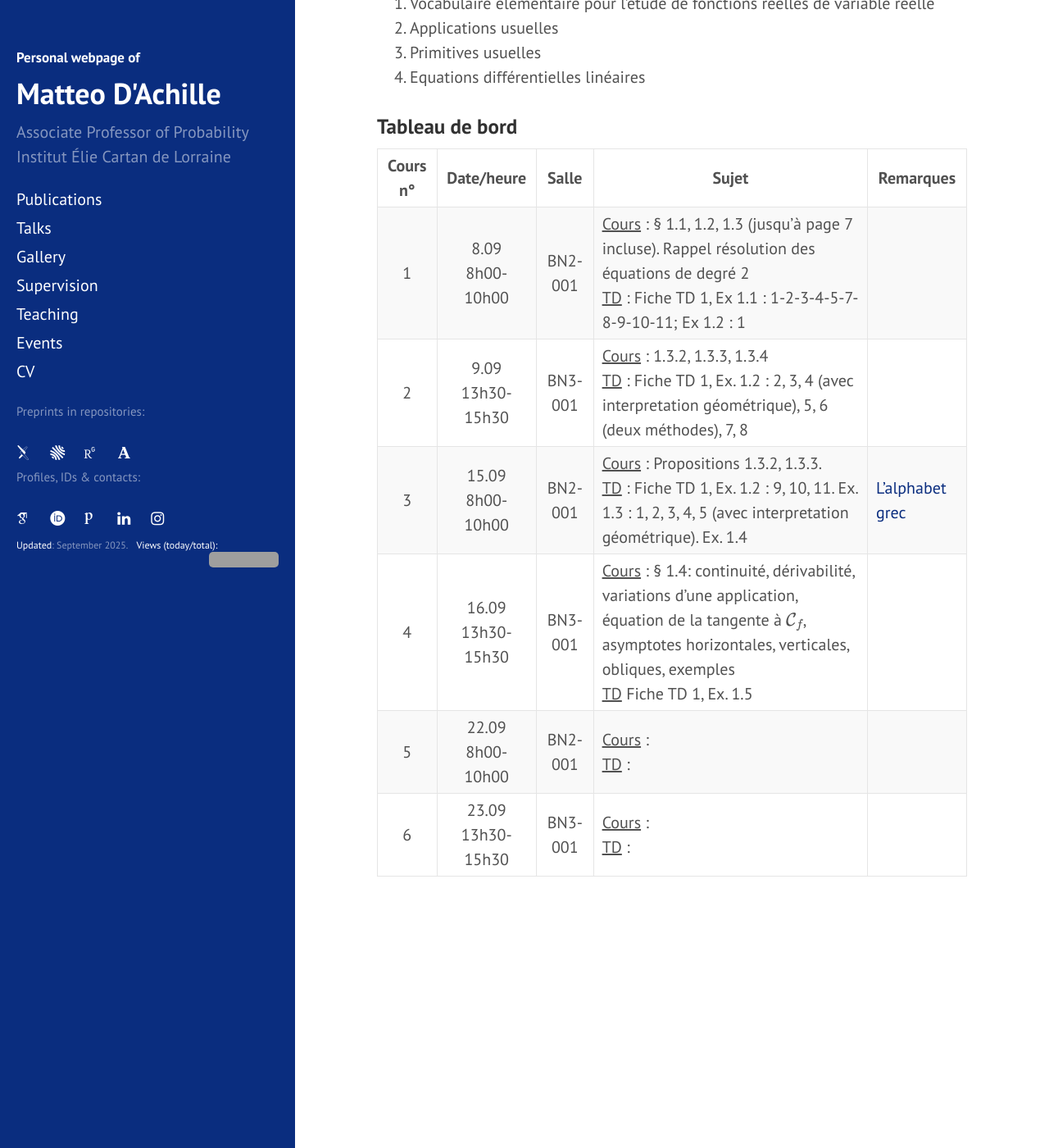
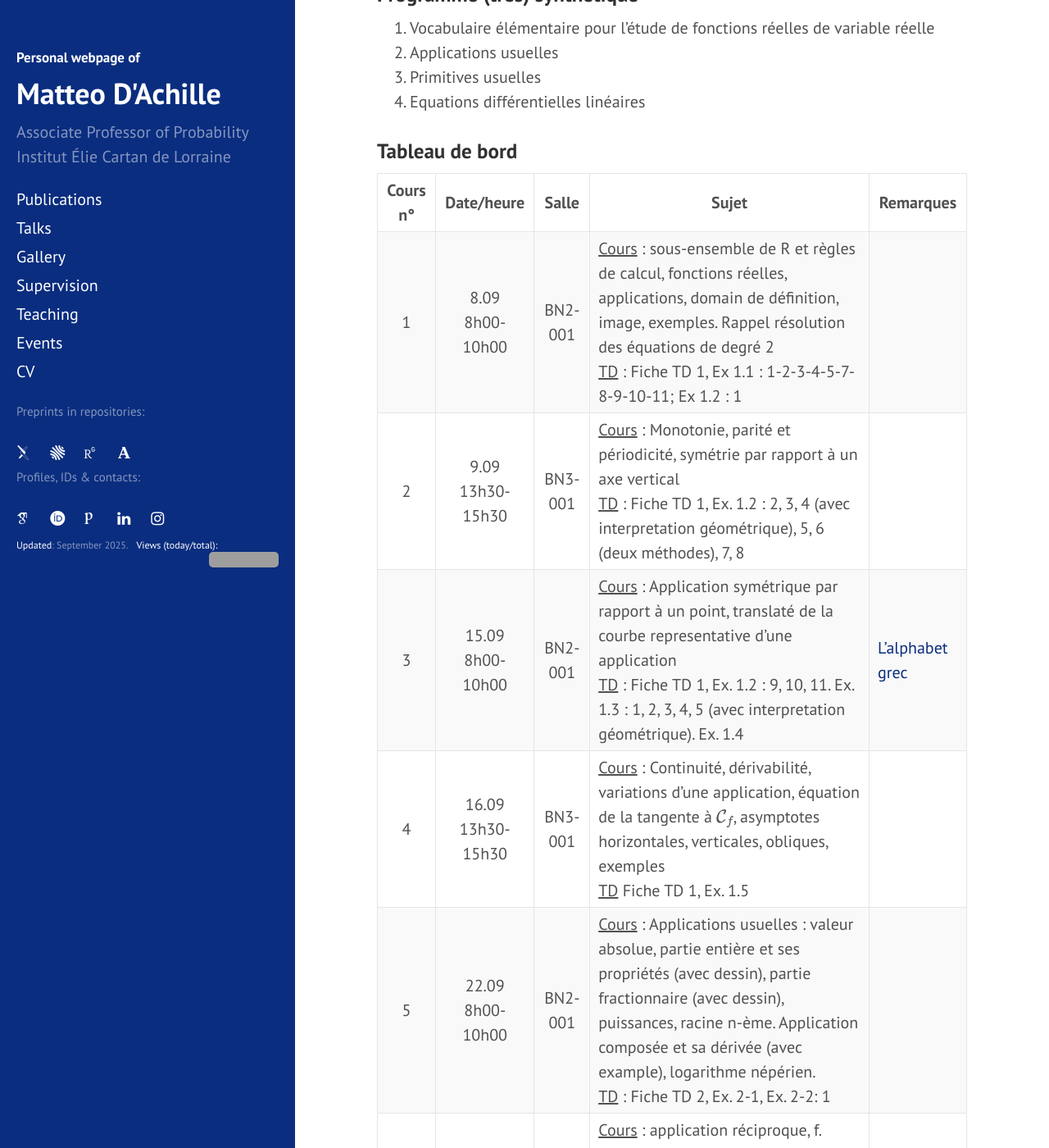
Before and after one commit to matteodachille/matteodachille.github.io, a Jekyll site: the page built from _courses/Analysis1-2025.md, in a window 1280 px wide and 1400 px high, scrolled down 575 px. Shown: the whole window at 82% size. Built offline with Jekyll 4.4.1, drawn with Linux system fonts in a browser that asks for light colours; nearby versions of some CDN libraries; some web fonts are replaced; some of the changed text lies outside the part shown; grey boxes are pictures that could not be loaded.

Commit message:
Updated Analyse 1 class

```diff
--- a/_courses/Analysis1-2025.md
+++ b/_courses/Analysis1-2025.md
@@ -36,9 +36,9 @@ Pour le materiel de cours ainsi que les annonces voir : <br/> [https://arche.uni
 
 | Cours n&deg; | Date/heure | Salle | Sujet | Remarques |
 |:---: | :---: | :---: | ------- | -- |
-| 1 | 8.09 <br/>8h00-10h00      | BN2-001|<u>Cours</u> : § 1.1, 1.2, 1.3 (jusqu'à page 7 incluse). Rappel résolution des équations de degré 2 <br/><u>TD</u> : Fiche TD 1, Ex 1.1 : 1-2-3-4-5-7-8-9-10-11; Ex 1.2 : 1  | |
-| 2 | 9.09 <br/> 13h30-15h30   | BN3-001 |   <u>Cours</u> : 1.3.2, 1.3.3, 1.3.4 <br/><u>TD</u> : Fiche TD 1, Ex. 1.2 : 2, 3, 4 (avec interpretation géométrique), 5, 6 (deux méthodes), 7, 8   | |
-| 3 | 15.09 <br/> 8h00-10h00   | BN2-001 |   <u>Cours</u> : Propositions 1.3.2, 1.3.3.  <br/><u>TD</u> : Fiche TD 1, Ex. 1.2 : 9, 10, 11. Ex. 1.3 : 1, 2, 3, 4, 5 (avec interpretation géométrique). Ex. 1.4  | [L'alphabet grec](https://fr.wikipedia.org/wiki/Alphabet_grec#:~:text=grec%20ancien.-,Graphies%20courantes,-%5Bmodifier%20%7C){:target="_blank"} |
-| 4 | 16.09 <br/> 13h30-15h30   | BN3-001 |   <u>Cours</u> :  § 1.4: continuité, dérivabilité, variations d'une application, équation de la tangente à \\(\mathcal{C}_f \\), asymptotes horizontales, verticales, obliques, exemples<br/><u>TD</u> Fiche TD 1, Ex. 1.5  | |
-| 5 | 22.09 <br/> 8h00-10h00   | BN2-001 |   <u>Cours</u> :  <br/><u>TD</u> :  | |
-| 6 | 23.09 <br/> 13h30-15h30   | BN3-001 |   <u>Cours</u> :  <br/><u>TD</u> :  | |
+| 1 | 8.09 <br/>8h00-10h00      | BN2-001|<u>Cours</u> : sous-ensemble de R et règles de calcul, fonctions réelles, applications, domain de définition, image, exemples. Rappel résolution des équations de degré 2 <br/><u>TD</u> : Fiche TD 1, Ex 1.1 : 1-2-3-4-5-7-8-9-10-11; Ex 1.2 : 1  | |
+| 2 | 9.09 <br/> 13h30-15h30   | BN3-001 |   <u>Cours</u> : Monotonie, parité et périodicité, symétrie par rapport à un axe vertical <br/><u>TD</u> : Fiche TD 1, Ex. 1.2 : 2, 3, 4 (avec interpretation géométrique), 5, 6 (deux méthodes), 7, 8   | |
+| 3 | 15.09 <br/> 8h00-10h00   | BN2-001 |   <u>Cours</u> : Application symétrique par rapport à un point, translaté de la courbe representative d'une application  <br/><u>TD</u> : Fiche TD 1, Ex. 1.2 : 9, 10, 11. Ex. 1.3 : 1, 2, 3, 4, 5 (avec interpretation géométrique). Ex. 1.4  | [L'alphabet grec](https://fr.wikipedia.org/wiki/Alphabet_grec#:~:text=grec%20ancien.-,Graphies%20courantes,-%5Bmodifier%20%7C){:target="_blank"} |
+| 4 | 16.09 <br/> 13h30-15h30   | BN3-001 |   <u>Cours</u> :  Continuité, dérivabilité, variations d'une application, équation de la tangente à \\(\mathcal{C}_f \\), asymptotes horizontales, verticales, obliques, exemples<br/><u>TD</u> Fiche TD 1, Ex. 1.5  | |
+| 5 | 22.09 <br/> 8h00-10h00   | BN2-001 |   <u>Cours</u> : Applications usuelles : valeur absolue, partie entière et ses propriétés (avec dessin), partie fractionnaire (avec dessin), puissances, racine n-ème. Application composée et sa dérivée (avec example), logarithme népérien. <br/><u>TD</u> : Fiche TD 2, Ex. 2-1, Ex. 2-2: 1 | |
+| 6 | 23.09 <br/> 13h30-15h30   | BN3-001 |   <u>Cours</u> : application réciproque, f. exponentielle et ses propriétés, f. puissance et ses propriétés, ln vs puissance, exp vs puissance, f. circulaires <br/><u>TD</u> : Fiche TD 2, Ex. 2-1, Ex. 2-2 : 4, 7  | |
--- a/_layouts/course.html
+++ b/_layouts/course.html
@@ -23,29 +23,35 @@ layout: default
 {% endif %}
 
 <br/>
+{% if page.role%}
 
-<div class="course-lang {{ page.lang | downcase }}">
-  Language: {{ page.lang }}
-</div>
+<div class="course-group {{ page.role | downcase}}">
+  Type: {{ page.role }}
+  </div>
+{% endif %}
 <div class="course-class {{ page.year | downcase }}">
   Academic year: {{ page.year }}
 </div>
 <div class="course-semester {{ page.semester | downcase }}">
   Semester: {{ page.semester }}
 </div>
-
     {% if page.team%}
 
   <div class="course-class {{ page.professor | downcase}}">
       Pedagogical Team (responsible in <b>bold</b>): {{ page.team }}
       </div>
   {% endif %}
+
   {% if page.groupnumber%}
 
 <div class="course-group {{ page.professor | downcase}}">
     Group n&deg;: {{ page.groupnumber }}
     </div>
 {% endif %}
+<div class="course-lang {{ page.lang | downcase }}">
+  Language: {{ page.lang }}
+</div>
+
 
 
 
--- a/index.html
+++ b/index.html
@@ -62,8 +62,8 @@ My research interests lie in probability, mainly in random geometry, statistical
    24-26.09 &#x2023; YMCN autumn school: Probability and dynamics on groups, Münster, DE (<a href="https://www.uni-muenster.de/MathematicsMuenster/events/2025/probdyn-on-groups.shtml" target="_blank">link</a>)<br/>
    02.10 &#x2023; Séminaire Probabilités et Statistique, Institut Élie Cartan de Lorraine, Nancy, FR (<a href="https://iecl.univ-lorraine.fr/events/matteo-dachille/" target="_blank">link</a>)<br/>
    07.10 &#x2023; <a style="color: red; font-weight: bold;font-size: 13px; position: relative; top: -2.5px;">(TBC)</a> Séminaire du CERMICS, École des Ponts, FR (<a href="#" target="_blank">link</a>)<br/>
-   17.10 &#x2023; <a style="color: red; font-weight: bold;font-size: 13px; position: relative; top: -2.5px;">(TBC)</a> Séminaire EDP, Analyse et Applications, Institut Élie Cartan de Lorraine, Metz FR (<a href="#" target="_blank">link</a>)<br/>
    10-14.11 &#x2023; Kirchhoff forests on graphs: recent developments, CIRM Luminy, FR (<a href="https://conferences.cirm-math.fr/3582.html" target="_blank">link</a>)<br/>
+   21.11 &#x2023; <a style="color: red; font-weight: bold;font-size: 13px; position: relative; top: -2.5px;">(TBC)</a> Séminaire EDP, Analyse et Applications, Institut Élie Cartan de Lorraine, Metz FR (<a href="#" target="_blank">link</a>)<br/>
    8-12.06.26 &#x2023; <a style="color: red; font-weight: bold;font-size: 13px; position: relative; top: -2.5px;">(TBC)</a> 5th Italian Meeting on Probability & Mathematical Statistics, Palermo, IT (<a href="https://probabilitypalermo2026.unipa.it/" target="_blank">link</a>)<br/>
    <!--Title: _TBA_
    {: style="margin-left: 110px; margin-bottom:20px;" }-->
```
Also changed, not shown: other parts of _courses/Analysis1-2025.md (+1 -1 lines).
